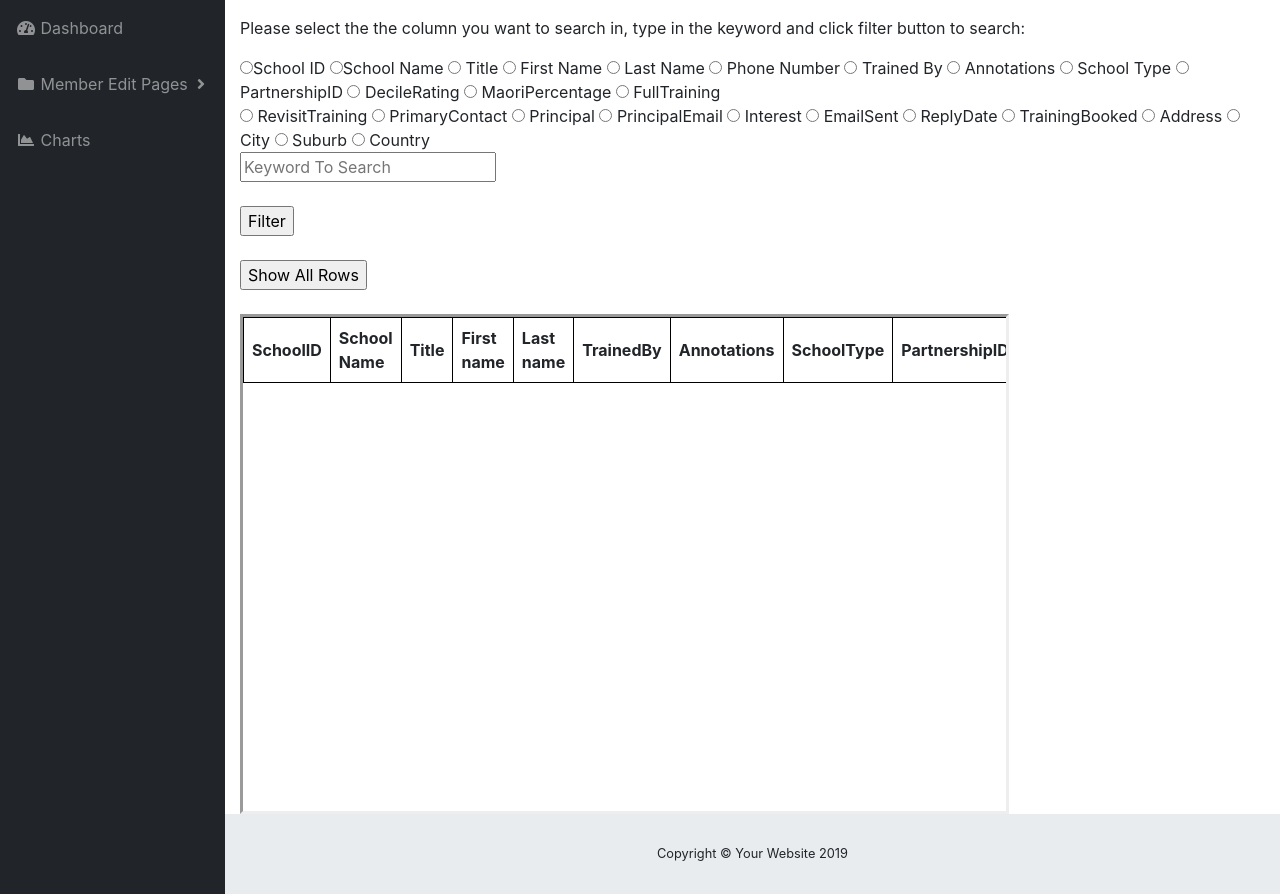
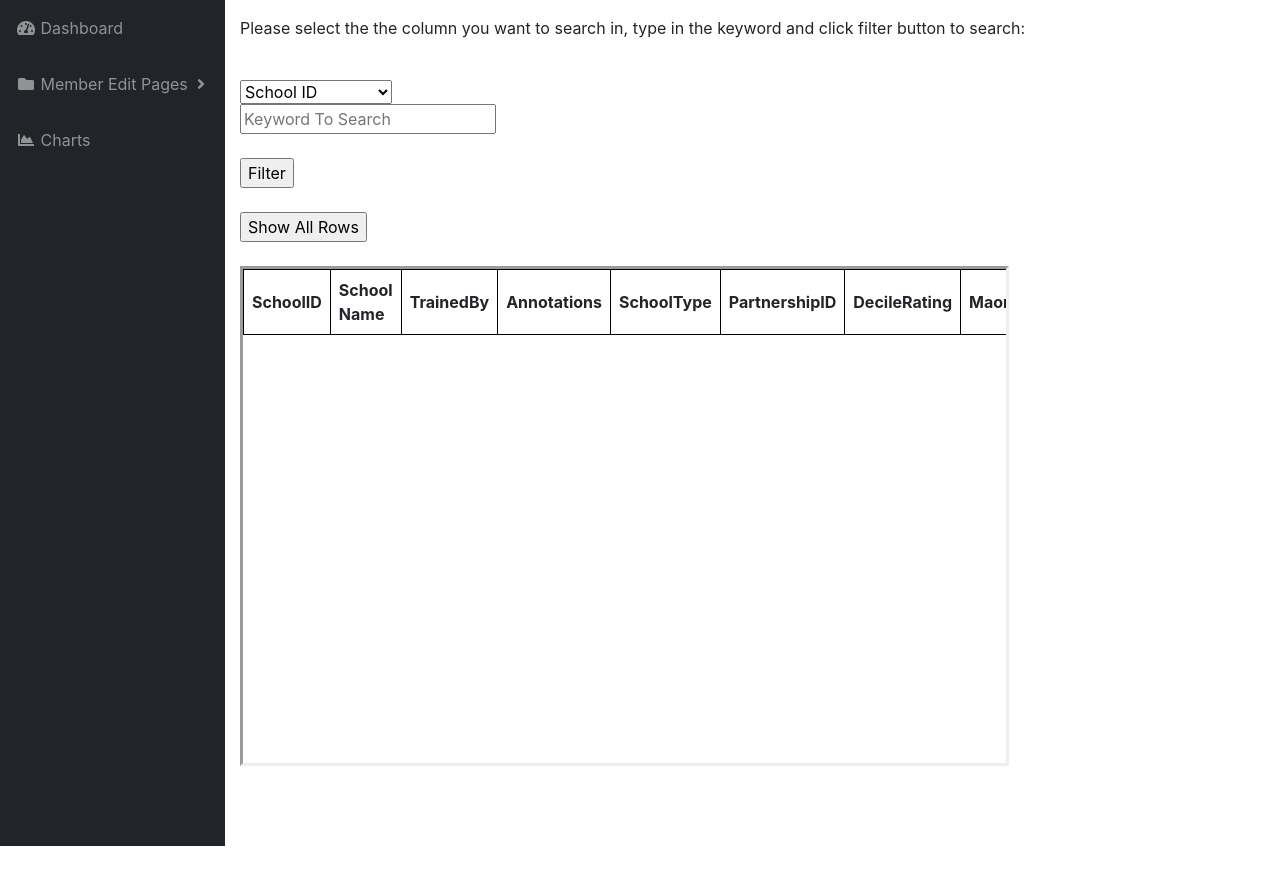
Before and after one commit to hussainraja1/peacefoundation, a PHP site: page /admin/school.php in a window 1280 px wide. Shown: the part 56-950 px from the top of the page. After the commit the page ends 902 px from the top, so only its background shows below. Run offline with PHP 8.4, Linux system fonts and the light colour scheme; a user stored in the database is signed in; data comes from the database, SQL or seed files in the repository; lists and menus that the app fills with data are empty.

Commit message:
Updated files from 10/09

```diff
--- a/admin/index.php
+++ b/admin/index.php
@@ -7,7 +7,6 @@ if (!isset($_SESSION['loggedin'])) {
 	exit();
 }
 else if ($_SESSION['membertype'] == "admin" || $_SESSION['membertype'] == "volunteer"){
-
 }
 else
 {
--- a/admin/school.php
+++ b/admin/school.php
@@ -17,6 +17,7 @@ else
 }
 
 // for editing the database
+if($_SESSION['membertype'] == "admin"){
 if(isset($_POST['sub'])){
 $schoolid = $_POST['schoolid'];
 $schoolname = $_POST['schoolname'];
@@ -64,7 +65,9 @@ $query =  "
 else{
 echo '<script>alert("Please enter the something in the fields");</script>';
 }
-
+}
+}
+else{
 }
 
 if(isset($_POST['search']) && isset($_POST['searchIN']))
@@ -74,8 +77,8 @@ if(isset($_POST['search']) && isset($_POST['searchIN']))
     // search in all table columns
     // using concat mysql function
     $query = "SELECT school.SchoolID,school.SchoolName,school.TrainedBy,school.Annotations,school.SchoolType,school.PartnershipID,school.DecileRating,
-	school.MaoriPercentage,school.FullTraining,school.RevisitTraining,school.PrimaryContact,school.Principal,school.PrincipalEmail,
-	school.Interest,school.EmailSent,school.ReplyDate,school.TrainingBooked,address.Address,address.City,address.Suburb,address.Country
+	school.MaoriPercentage,school.FullTraining,school.RevisitTraining,school.PrimaryContact,school.Principal,school.PrincipalEmail
+	,school.PhoneNumber,school.Interest,school.EmailSent,school.ReplyDate,school.TrainingBooked,address.Address,address.City,address.Suburb,address.Country
 FROM address ,school
 WHERE  address.id =school.id AND $searchColumn LIKE '%".$valueToSearch."%'";
 
@@ -85,7 +88,7 @@ WHERE  address.id =school.id AND $searchColumn LIKE '%".$valueToSearch."%'";
 
     $query = "SELECT school.SchoolID,school.SchoolName,school.TrainedBy,school.Annotations,school.SchoolType,school.PartnershipID,school.DecileRating,
 	school.MaoriPercentage,school.FullTraining,school.RevisitTraining,school.PrimaryContact,school.Principal,school.PrincipalEmail,
-	school.Interest,school.EmailSent,school.ReplyDate,school.TrainingBooked,address.Address,address.City,address.Suburb,address.Country
+	school.PhoneNumber,school.Interest,school.EmailSent,school.ReplyDate,school.TrainingBooked,address.Address,address.City,address.Suburb,address.Country
 FROM address ,school
 WHERE  address.id =school.id";
 
@@ -265,32 +268,35 @@ overflow-y:scroll;
         <form action="school.php" method="post">
 
 			<p>Please select the the column you want to search in, type in the keyword and click filter button to search:</p>
-			  <input type="radio" name="searchIN" value="school.SchoolID">School ID
-			  <input type="radio" name="searchIN" value="school.SchoolName">School Name
-			  <input type="radio" name="searchIN" value="school.Title"> Title
-			  <input type="radio" name="searchIN" value="school.FirstName"> First Name
-			  <input type="radio" name="searchIN" value="school.LastName"> Last Name
-			  <input type="radio" name="searchIN" value="school.PhoneNumber"> Phone Number
-			  <input type="radio" name="searchIN" value="school.TrainedBy"> Trained By
-			  <input type="radio" name="searchIN" value="school.Annotations"> Annotations
-			  <input type="radio" name="searchIN" value="school.SchoolType"> School Type
-			  <input type="radio" name="searchIN" value="school.PartnershipID"> PartnershipID
-			  <input type="radio" name="searchIN" value="school.DecileRating"> DecileRating
-			  <input type="radio" name="searchIN" value="school.MaoriPercentage"> MaoriPercentage
-			  <input type="radio" name="searchIN" value="school.FullTraining"> FullTraining <br>
-			  <input type="radio" name="searchIN" value="school.RevisitTraining"> RevisitTraining
-			  <input type="radio" name="searchIN" value="school.PrimaryContact"> PrimaryContact
-			  <input type="radio" name="searchIN" value="school.Principal"> Principal
-			  <input type="radio" name="searchIN" value="school.PrincipalEmail"> PrincipalEmail
-			  <input type="radio" name="searchIN" value="school.Interest"> Interest
-			  <input type="radio" name="searchIN" value="school.EmailSent"> EmailSent
-			  <input type="radio" name="searchIN" value="school.ReplyDate"> ReplyDate
-			  <input type="radio" name="searchIN" value="school.TrainingBooked"> TrainingBooked
-			  <input type="radio" name="searchIN" value="address.Address"> Address
-			  <input type="radio" name="searchIN" value="address.City"> City
-			  <input type="radio" name="searchIN" value="address.Suburb"> Suburb
-			  <input type="radio" name="searchIN" value="address.Country"> Country<br>
-            <input type="text" name="valueToSearch" placeholder="Keyword To Search"><br><br>
+         <br>
+			<select name="searchIN">
+  <option  value="school.SchoolID">School ID</option>
+  <option  value="school.SchoolName">School Name</option>
+  <option   value="school.PhoneNumber">Phone Number</option>
+  <option  value="school.TrainedBy"> Trained By</option>
+  <option  value="school.Annotations">Annotations</option>
+  <option  value="school.SchoolType"> School Type </option>
+  <option  value="school.PartnershipID"> PartnershipID</option>
+  <option  value="school.DecileRating"> DecileRating</option>
+  <option  value="school.MaoriPercentage"> MaoriPercentage</option>
+  <option  value="school.FullTraining"> FullTraining</option>
+  <option  value="school.RevisitTraining"> RevisitTraining</option>
+  <option  value="school.PrimaryContact"> PrimaryContact</option>
+  <option  value="school.Principal"> Principal</option>
+  <option  value="school.PrincipalEmail"> PrincipalEmail</option>
+  <option  value="school.Interest"> Interest</option>
+  <option  value="school.EmailSent"> EmailSent</option>
+  <option  value="school.ReplyDate"> ReplyDate</option>
+  <option  value="school.TrainingBooked"> TrainingBooked</option>
+  <option  value="address.Address"> Address</option>
+  <option  value="address.City"> City</option>
+  <option  value="address.Suburb"> Suburb</option>
+  <option  value="address.Country"> Country</option>
+
+</select>
+<br>
+			<input type="text" name="valueToSearch" placeholder="Keyword To Search"><br><br>
+
 
             <input type="submit" name="search" value="Filter"><br><br>
             <input type="submit" name="all" value="Show All Rows"><br><br>
@@ -302,9 +308,6 @@ overflow-y:scroll;
 <tr>
 <th>SchoolID</th>
 <th>School Name</th>
-<th>Title</th>
-<th>First name</th>
-<th>Last name</th>
 <th>TrainedBy</th>
 <th>Annotations</th>
 <th>SchoolType</th>
@@ -321,16 +324,16 @@ overflow-y:scroll;
 <th>EmailSent</th>
 <th>ReplyDate</th>
 <th>TrainingBooked</th>
-
+<th>Address</th>
+<th>Suburb</th>
+<th>City</th>
+<th>Country</th>
 </tr>";
 
 while($row = mysqli_fetch_array($search_result)) {
     echo "<tr>";
     echo "<td>" . $row['SchoolID'] . "</td>";
     echo "<td>" . $row['SchoolName'] . "</td>";
-    echo "<td>" . $row['Title'] . "</td>";
-    echo "<td>" . $row['FirstName'] . "</td>";
-    echo "<td>" . $row['LastName'] . "</td>";
     echo "<td>" . $row['TrainedBy'] . "</td>";
     echo "<td>" . $row['Annotations'] . "</td>";
     echo "<td>" . $row['SchoolType'] . "</td>";
@@ -347,7 +350,10 @@ while($row = mysqli_fetch_array($search_result)) {
     echo "<td>" . $row['EmailSent'] . "</td>";
     echo "<td>" . $row['ReplyDate'] . "</td>";
     echo "<td>" . $row['TrainingBooked'] . "</td>";
-
+	echo "<td>".$row['Address'] . "</td>";
+	echo "<td>".$row['Suburb'] . "</td>";
+    echo "<td>".$row['City'] ."</td>";
+    echo "<td>".$row['Country'] ."</td>";
     echo "</tr>";
 	}
 echo "</table>";
@@ -357,14 +363,6 @@ echo "</table>";
       </div>
       <!-- /.container-fluid -->
 
-      <!-- Sticky Footer -->
-      <footer class="sticky-footer">
-        <div class="container my-auto">
-          <div class="copyright text-center my-auto">
-            <span>Copyright © Your Website 2019</span>
-          </div>
-        </div>
-      </footer>
 
     </div>
     <!-- /.content-wrapper -->
```
Also changed, not shown: admin/individual.php (+20 -23 lines), admin/organisation.php (+43 -22 lines), README.md (deleted).
